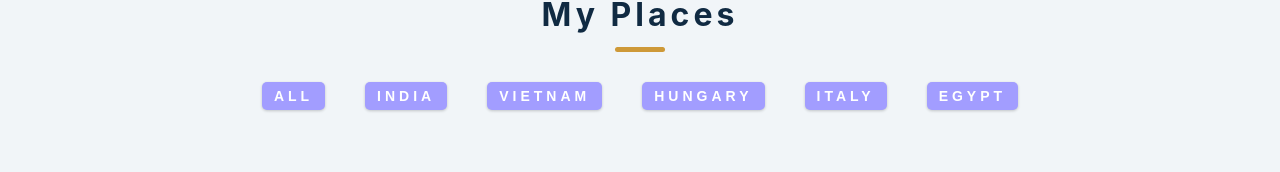
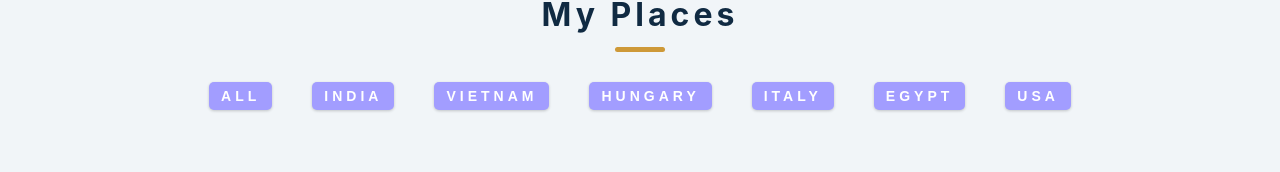
Before and after one commit to mariata06/react-app-places, a React (Create React App) app: page / in a window 1280 px wide. Shown: the part 224-396 px from the top of the page. Built offline with nearby package versions, Linux system fonts and the light colour scheme.

Commit message:
Add some places

```diff
--- a/src/App.js
+++ b/src/App.js
@@ -10,6 +10,7 @@ import { BrowserRouter as Router, Route, Routes } from 'react-router-dom';
 function App() {
   return (
     <Router>
+
       <main className="App">
         <section className='section wrapper'>
           <Navbar />
--- a/src/data.js
+++ b/src/data.js
@@ -65,6 +65,38 @@ export const items = [
         image: ["https://www.indostan.guru/indiya-sever/foto-video/665/1230_1_o.jpg", "https://ic.pics.livejournal.com/uritsk/19436209/7596366/7596366_original.jpg", "https://touristam.com/wp-content/uploads/2021/06/hram-khadzhuraho-1.jpg"],
         country: "India",
         category: "antiquities",
+    },
+    {
+        id: "fgdhdffj",
+        name: "Harpers Ferry",
+        info: "Harpers Ferry is a historic town in Jefferson County, West Virginia, United States, in the lower Shenandoah Valley. The population was 285 at the 2020 census. Situated at the confluence of the Potomac and Shenandoah rivers, where the U.S. states of Maryland, Virginia, and West Virginia meet, it is the easternmost town in West Virginia. During the American Civil War, it was the northernmost point of Confederate-controlled territory. An 1890 history book on the town called it 'the best strategic point in the whole South.'",
+        image: ["https://encrypted-tbn0.gstatic.com/licensed-image?q=tbn:ANd9GcTDONbsiPyrbHRzf_253YDXL33RZwOdebZhpgnl9qydhGHOlrX6YPA1nz8wvnvTeq1lgDOhi1MJqtBZ58R5tJvE0yJDsg", "https://lh5.googleusercontent.com/p/AF1QipO5Q_GI9RIfsKXP2slbX8IVc6dLB0QRW13nbPN3=w548-h318-n-k-no", "https://lh5.googleusercontent.com/p/AF1QipOSt5eB9af3ZnYbeHylR7J_n8631vsSvZU0-B5U=w548-h318-n-k-no"],
+        country: "USA",
+        category: "nature",
+    },
+    {
+        id: "fgdjghfj",
+        name: "Pré-Saint-Didier",
+        info: "QC Terme Pré Saint Didier In the heart of the Aosta Valley and just a few minutes from the QC Terme Monte Bianco wellness centre and resort, lies the QC Terme Pré Saint Didier centre: invigorating waterfalls, whirlpools with thermal water, saunas and relaxation rooms. Outdoor panoramic pools make the majestic panorama of Mont Blanc even more impressive.",
+        image: ["https://www.lovevda.it/immagini/DisplayImage/531?width=397&height=292", "https://encrypted-tbn0.gstatic.com/images?q=tbn:ANd9GcSF_RsIDbqhjaNwIr7AI03s9QQLzAPbT64RSW7En2Cf4QQsNfqFQGC7j7A1k6yUAQOMfYg&usqp=CAU", "https://encrypted-tbn0.gstatic.com/images?q=tbn:ANd9GcQBjaePxe7tpxMOF2hqzpLooRZf8RWRU9pOJDOeDuACl1ZD26emW2I-nRjsWLr_z9u9Exg&usqp=CAU"],
+        country: "Italy",
+        category: "baths",
+    },
+    {
+        id: "fghgfdfj",
+        name: "Bagni San Filippo",
+        info: "Bagni San Filippo is an area in the municipality of Castiglione d'Orcia in the Province of Siena, Italy, not far from Monte Amiata. It is a small hot spring containing calcium carbonate deposits, which form white concretions and waterfalls. The name derives from that of St Philip Benizi, who was a prior of the Servite order, and who lived as a hermit here in the thirteenth century. The grotto is open to visitors.",
+        image: ["https://lh3.googleusercontent.com/p/AF1QipNosBZ_hjo6oTcJmuh1MLoHGL-C5Hyf1Ba13aOy=s680-w680-h510", "https://lh3.googleusercontent.com/p/AF1QipP1B1BhSv7DLZM1x3b49ZH6Qn8vG6ReV_asxMqo=s680-w680-h510", "https://lh3.googleusercontent.com/p/AF1QipNkEvOsYlbefCd0syIEeOI2S0_T04hlRE0gtcdP=s680-w680-h510"],
+        country: "Italy",
+        category: "baths",
+    },
+    {
+        id: "ffdyhdrt",
+        name: "Terme di Saturnia",
+        info: "According to the myth, Terme di Saturnia was formed by lightening bolts thrown by Jupiter at Saturn that missed. Situated in Tuscany, Italy, it's one of the country's best know natural spa spots. Fed by a volcanic spring, the pool's temperature is like a hot bath at an average of 37.5°C. Who wouldn't want to visit this natural phenomenon.",
+        image: ["https://i.pinimg.com/736x/16/78/49/167849a9af1f3d3f5cafafad384a24de.jpg", "https://www.bella-toscana.com/wp-content/uploads/2020/11/saturnia-hot-springs.jpg", "https://www.yeoldebell-hotel.co.uk/uploads/Blog/20200127143907.jpeg"],
+        country: "Italy",
+        category: "baths",
     },
 ];
 
```
